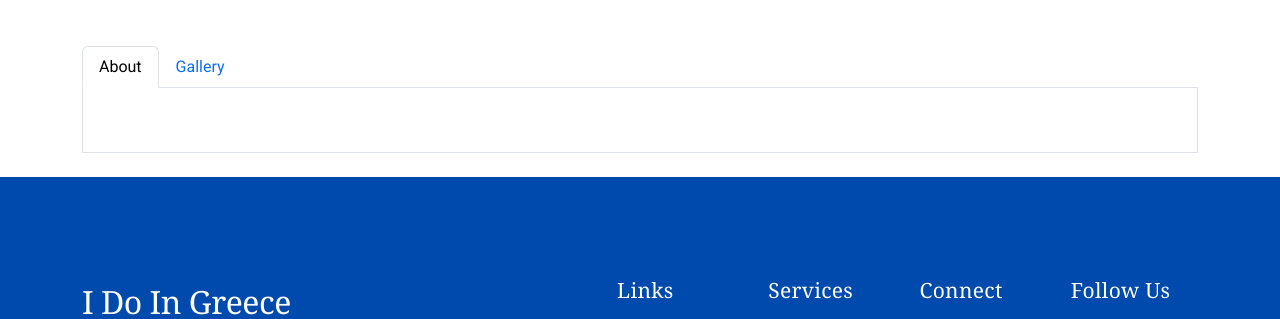
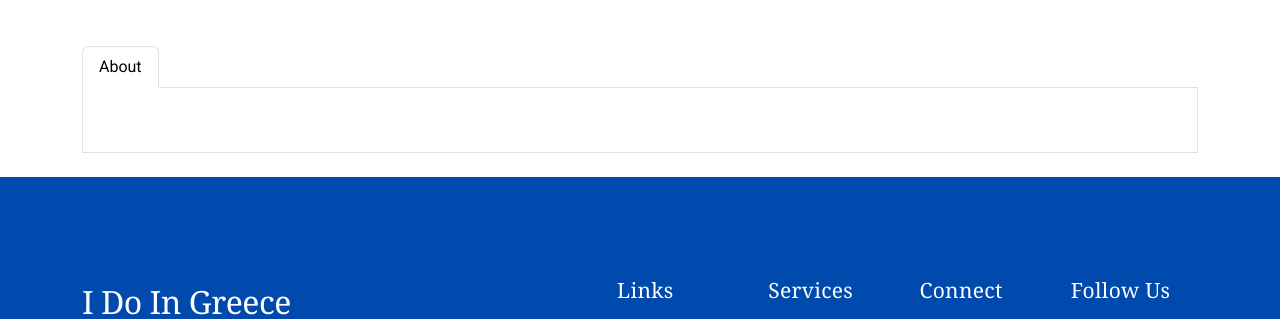
Before and after one commit to godwinumosen/idoin, a Django app: page /vendors/1/ in a window 1280 px wide. Shown: the part 740-1059 px from the top of the page. Run offline with Django 5.2, Linux system fonts and the light colour scheme; data comes from the database, SQL or seed files in the repository; both versions use the stored data as it was after the commit; some libraries are stand-ins or nearby versions.

Commit message:
New update on the email vendor activated

```diff
--- a/accounts/models.py
+++ b/accounts/models.py
@@ -50,7 +50,7 @@ class VendorProfile(models.Model):
     )
 
     business_name = models.CharField(max_length=255)
-    bio = models.CharField(max_length=250)
+    bio = models.CharField(max_length=1000)
     location = models.CharField(max_length=255)
 
     category = models.CharField(
--- a/templates/accounts/vendor_profile_detail.html
+++ b/templates/accounts/vendor_profile_detail.html
@@ -145,12 +145,6 @@ About
 </button>
 </li>
 
-<li class="nav-item">
-<button class="nav-link" data-bs-toggle="tab" data-bs-target="#fullgallery">
-Gallery
-</button>
-</li>
-
 </ul>
 
 <div class="tab-content p-4 border border-top-0">
```
Also changed, not shown: accounts/migrations/0012_alter_vendorprofile_bio.py (added), db.sqlite3.
